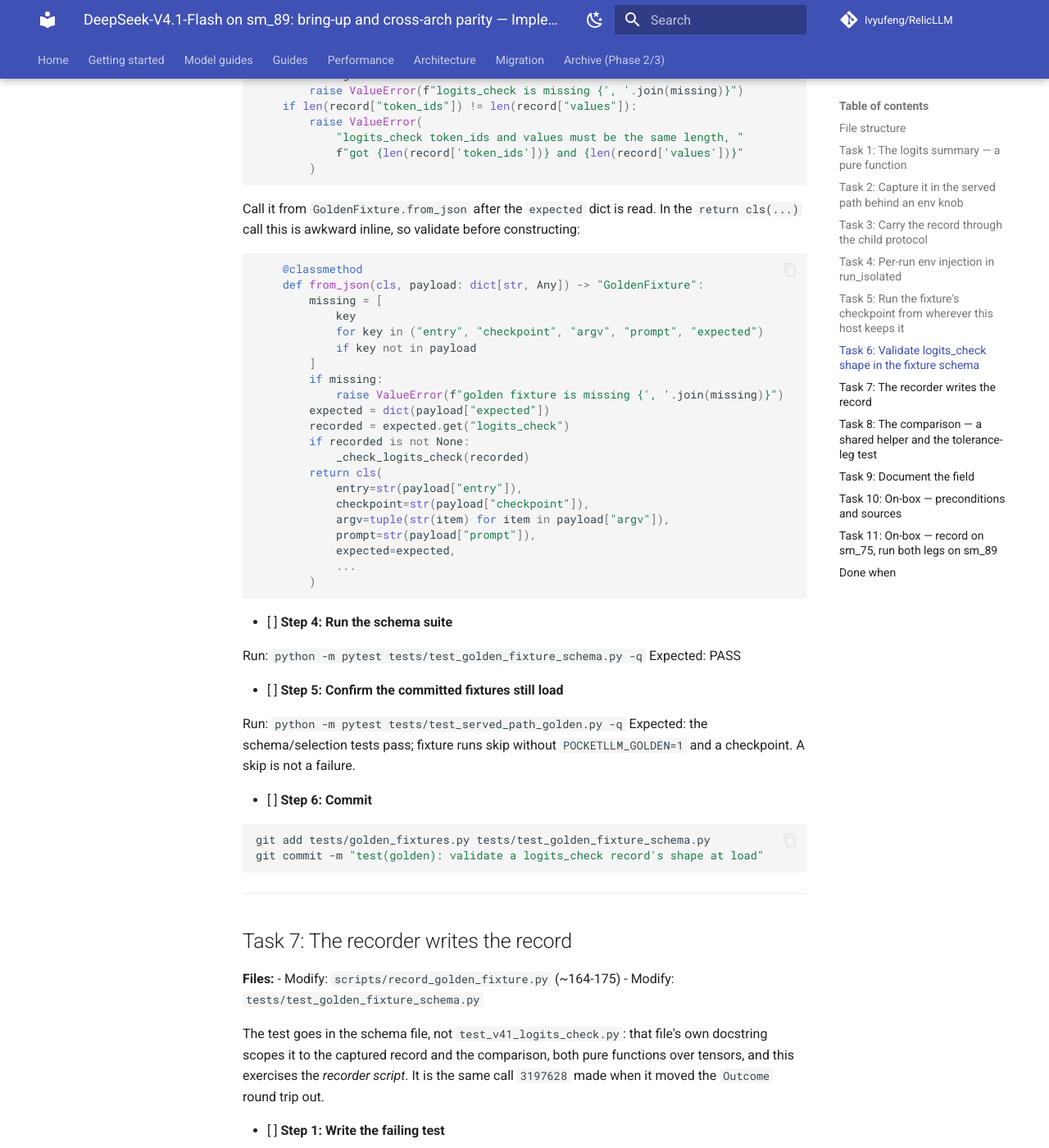
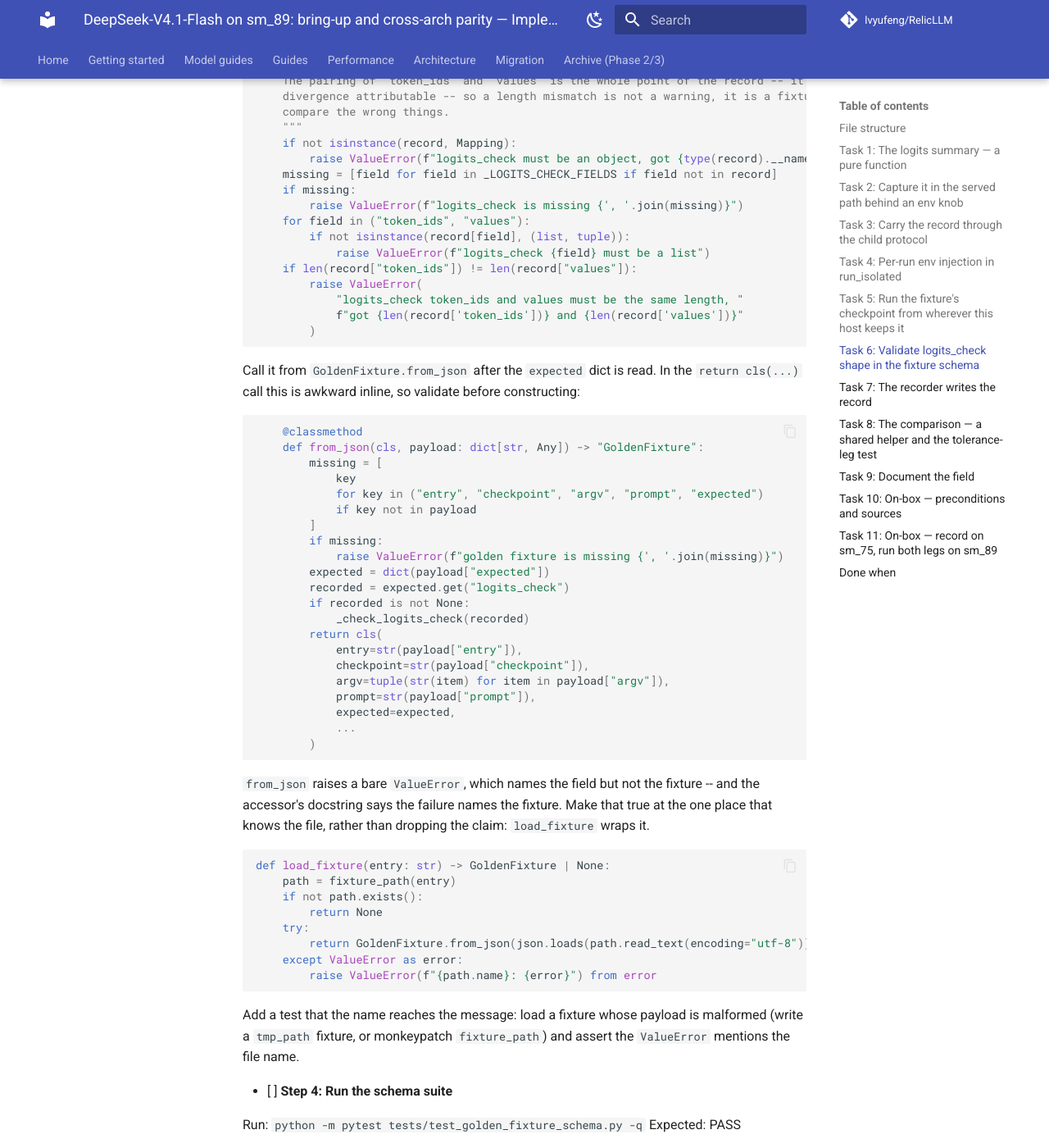
Before and after one commit to lvyufeng/RelicLLM, an MkDocs documentation site: the page built from docs/superpowers/plans/2026-10-09-v41-flash-sm89.md, in a window 1280 px wide and 1400 px high, scrolled down 18835 px. Shown: the whole window at 82% size. Built offline with MkDocs 1.6.1 and Material for MkDocs 9.7.7, drawn with Linux system fonts in a browser that asks for light colours; comment, search, counter and statistics services are not loaded; some of the changed text lies outside the part shown.

Commit message:
docs: harden the logits_check validator and name its couplings
Three follow-ups from review. A JSON fixture is untrusted, and the validator's
membership check answers differently for a string (substring), a list
(equality) and a null field (passes presence, dies at len), so none of the
realistic authoring slips reaches the message it was written to give -- it now
checks the type before membership. `from_json` raises a bare ValueError, so the
accessor's "names the fixture" claim needed `load_fixture` to wrap it. And
`_frozen_tolerances` reads `atol`/`rtol` straight, which is safe only because
`_check_logits_check` guarantees them.

Co-Authored-By: Claude Code <noreply@anthropic.com>

````diff
--- a/docs/superpowers/plans/2026-10-09-v41-flash-sm89.md
+++ b/docs/superpowers/plans/2026-10-09-v41-flash-sm89.md
@@ -880,12 +880,16 @@ In `tests/golden_fixtures.py`, add the accessor next to `expected_prompt_tokens`
         """The recorded first-step logits, or `None` when the fixture records none.
 
         Shape is validated in `from_json` rather than here, so a malformed record fails at load
-        with a fixture name rather than at comparison with a bare KeyError.
+        rather than at comparison with a bare KeyError.
         """
         return self.expected.get("logits_check")
 ```
 
-Add a module-level validator next to it (used only by `from_json`):
+Add a module-level validator next to it (used only by `from_json`). It checks the *type* before
+membership: a JSON fixture is untrusted, and a string record answers `in` by substring (so a string
+containing all seven names passes the missing-field check and then dies indexing), a list answers by
+equality (so every name reads as missing), and a `None` field passes presence and then fails at
+`len()`. Each of those has to fail here, loudly, or the validation has not done its job:
 
 ```python
 _LOGITS_CHECK_FIELDS = ("step", "prompt_tokens", "top_k", "token_ids", "values", "atol", "rtol")
@@ -898,9 +902,14 @@ def _check_logits_check(record: Mapping[str, Any]) -> None:
     divergence attributable -- so a length mismatch is not a warning, it is a fixture that would
     compare the wrong things.
     """
+    if not isinstance(record, Mapping):
+        raise ValueError(f"logits_check must be an object, got {type(record).__name__}")
     missing = [field for field in _LOGITS_CHECK_FIELDS if field not in record]
     if missing:
         raise ValueError(f"logits_check is missing {', '.join(missing)}")
+    for field in ("token_ids", "values"):
+        if not isinstance(record[field], (list, tuple)):
+            raise ValueError(f"logits_check {field} must be a list")
     if len(record["token_ids"]) != len(record["values"]):
         raise ValueError(
             "logits_check token_ids and values must be the same length, "
@@ -934,6 +943,24 @@ Call it from `GoldenFixture.from_json` after the `expected` dict is read. In the
         )
 ```
 
+`from_json` raises a bare `ValueError`, which names the field but not the fixture -- and the
+accessor's docstring says the failure names the fixture. Make that true at the one place that knows
+the file, rather than dropping the claim: `load_fixture` wraps it.
+
+```python
+def load_fixture(entry: str) -> GoldenFixture | None:
+    path = fixture_path(entry)
+    if not path.exists():
+        return None
+    try:
+        return GoldenFixture.from_json(json.loads(path.read_text(encoding="utf-8")))
+    except ValueError as error:
+        raise ValueError(f"{path.name}: {error}") from error
+```
+
+Add a test that the name reaches the message: load a fixture whose payload is malformed (write a
+`tmp_path` fixture, or monkeypatch `fixture_path`) and assert the `ValueError` mentions the file name.
+
 - [ ] **Step 4: Run the schema suite**
 
 Run: `python -m pytest tests/test_golden_fixture_schema.py -q`
@@ -1064,6 +1091,10 @@ def _frozen_tolerances(existing) -> dict[str, float]:
     run (see the spec's "Producing the sm_75 numeric record"). A re-record that rebuilt them from
     0.0 would silently un-freeze a tolerance a person chose -- and a leg that should compare would
     fail instead. Mirrors `_resolved_notes` for the same reason.
+
+    `atol`/`rtol` are read directly because `golden_fixtures._check_logits_check` guarantees every
+    field of a record that `load_fixture` returned. Unlike `_resolved_notes`, whose field is
+    optional, this one depends on that guarantee holding in another module.
     """
     if existing is not None:
         recorded = existing.expected_logits_check
````
